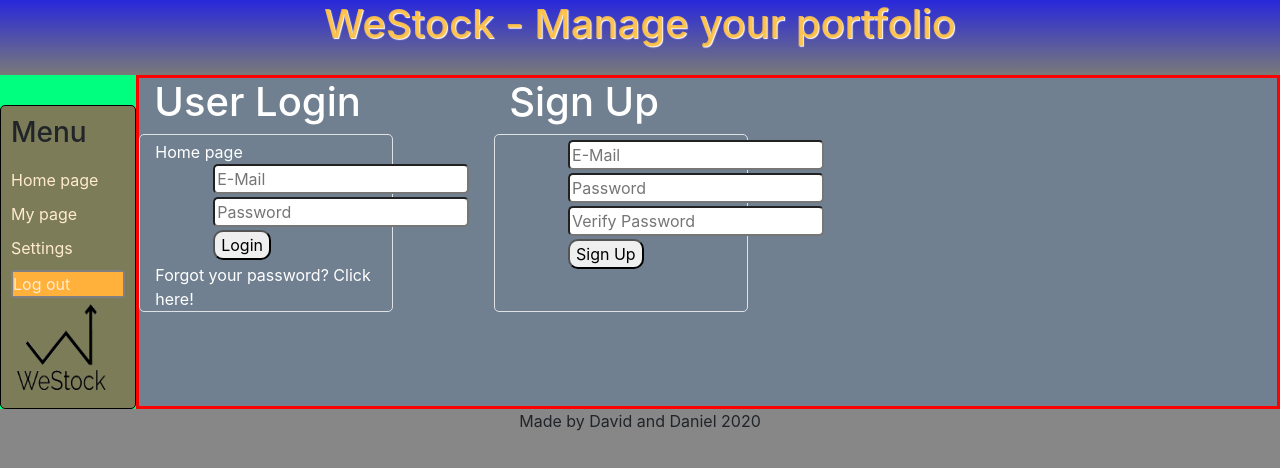
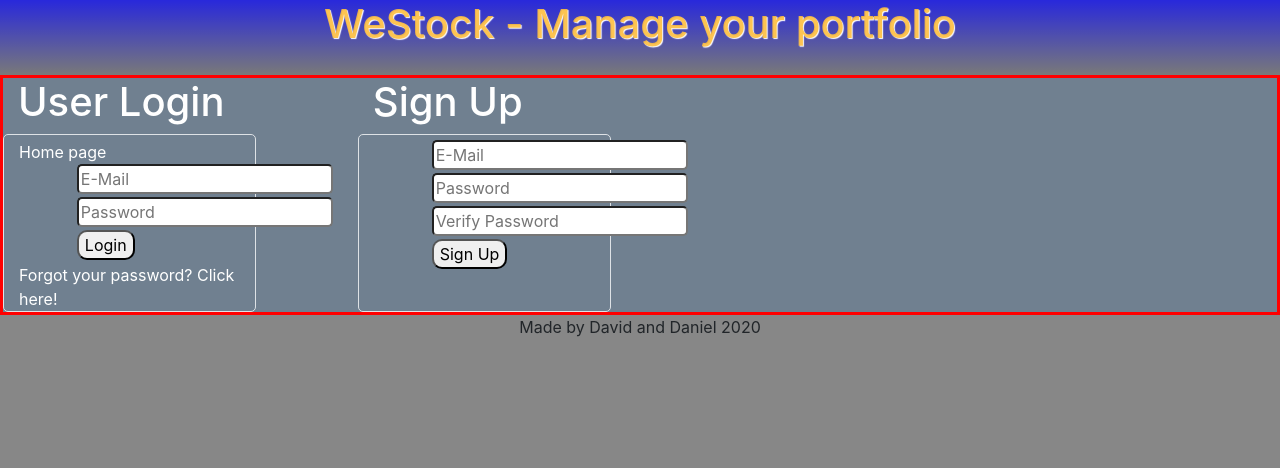
Before and after one commit to StockApp-Org/StockApp, a React (Create React App) app: page / in a window 1280 px wide. Shown: the top 468 px of the page. Built offline with nearby package versions, Linux system fonts and the light colour scheme.

Commit message:
Fixed menu showing in loginpage

```diff
--- a/src/App.js
+++ b/src/App.js
@@ -2,7 +2,7 @@
 import './App.css';
 import Container from 'react-bootstrap/Container';
 import LoginPage from './Pages/LoginPage';
-import { BrowserRouter, Switch, Route, Link } from 'react-router-dom'
+import { BrowserRouter, Switch, Route, Link, withRouter } from 'react-router-dom'
 import HomePage from './Pages/HomePage';
 import Menu from './Components/Menu'
 import Header from './Components/Header'
@@ -10,14 +10,14 @@
 import SettingsPage from './Pages/SettingsPage'
 
 const notFound = () => (<><h1>404</h1><Link to="/">Go back</Link></>)
-
+const MenuWithRouter = withRouter(Menu)
 const App = () => {
     return (
       <div className="router">
        <BrowserRouter>
        <Header />
           <div className="menuWithPageContainer">
-                <Menu />
+              <MenuWithRouter />
                     <div className="pageContent">
                         <Switch>
                             <Route path="/" component={LoginPage} exact={true} />
--- a/src/Components/Menu.js
+++ b/src/Components/Menu.js
@@ -3,10 +3,11 @@
 import Logo from '../Images/logo.png';
 import { NavLink } from 'react-router-dom'
 
-class Menu extends React.Component{
+  const Menu = (props) => {
 
 
-    render(){
+
+    if (props.location.pathname === '/') return null
         return(
             <div id="MenuContainer">
                 <h3>Menu</h3>
@@ -18,7 +19,6 @@
                 <img id="logo" src={Logo} alt="Logo"></img>
             </div>
         );
-    }
 }
 
 export default Menu;
```
